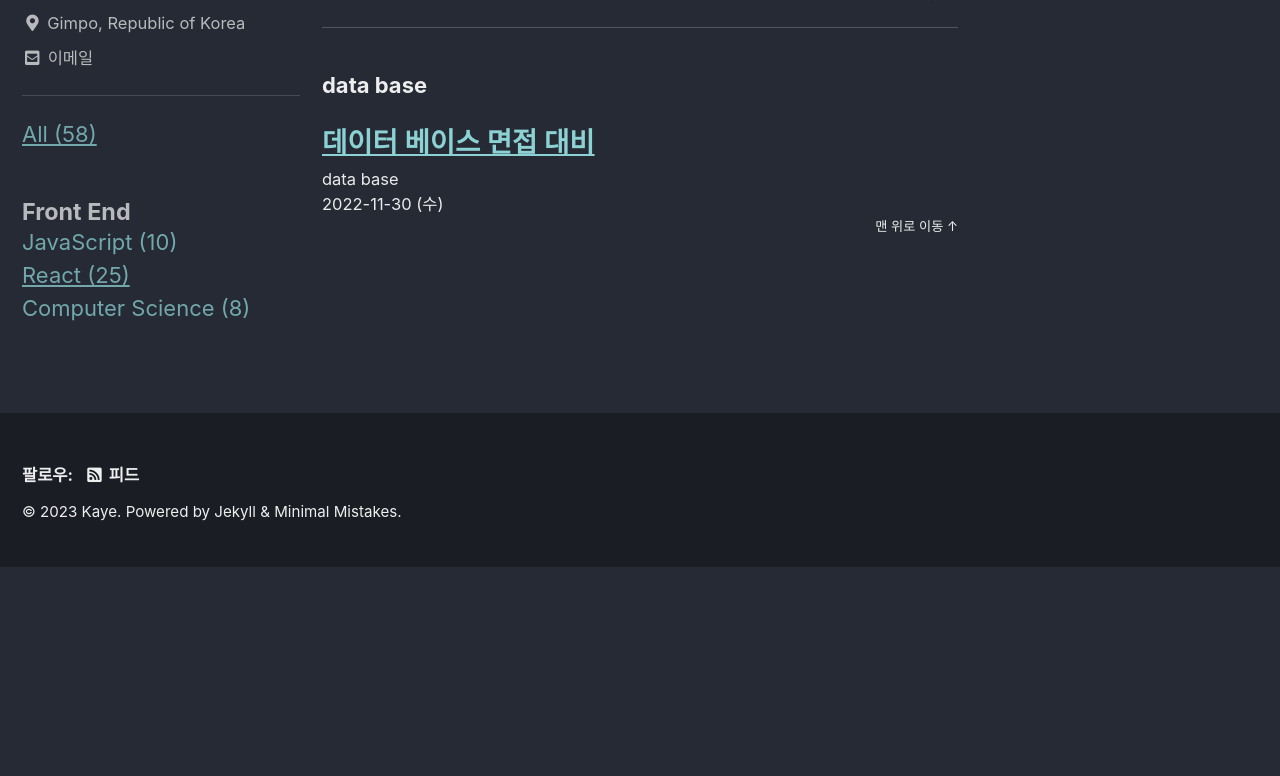
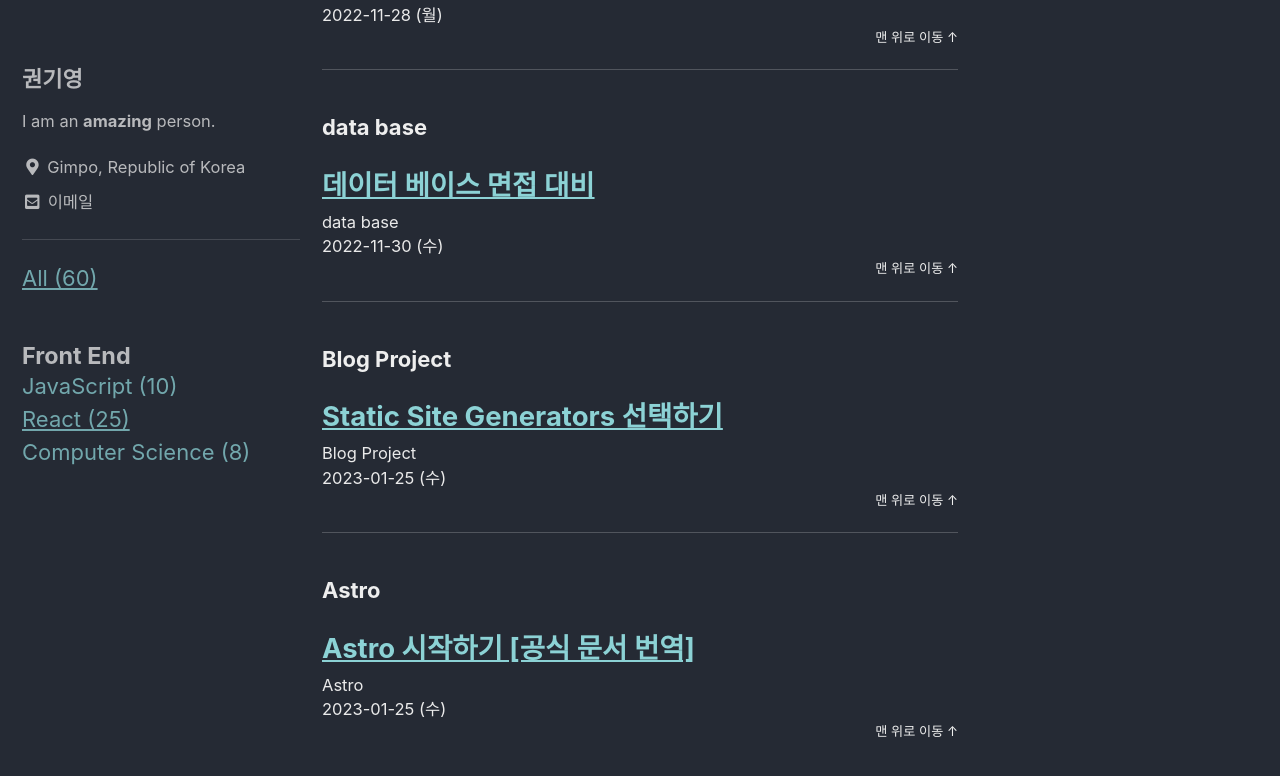
Before and after one commit to jhan117/jhan117.github.io, a Jekyll site: the page built from _pages/category-archive.md, in a window 1280 px wide and 900 px high, scrolled down 7092 px. Shown: the top 776 px of the window. Built offline with Jekyll 4.4.1, drawn with Linux system fonts in a browser that asks for light colours; cached includes are drawn as plain includes; before the commit the page ends 7659 px from its top, so only the background shows below that; part of the change alters nothing that is shown.

Commit message:
TIL: 2023-01-25

````diff
--- a/_posts/2023-01-09-project5.md
+++ b/_posts/2023-01-09-project5.md
@@ -5,7 +5,7 @@ categories:
 toc: true
 toc_label: "프로젝트 과정"
 toc_sticky: true
-last_modified_at: 2023-01-20
+last_modified_at: 2023-01-25
 ---
 
 React 강의를 완강한 후 리팩토링을 하려고 했으나 어디부터 손 대야 할지 막막했다. 배운 건 너무 많았고 고쳐야 할 것도 너무 많아서 고민이 됐다. 그래서 먼저 버그를 줄이는 방향이 좋을 것 같아 TypeScript로 재작성하면서 테스트 코드를 작성하며 자잘한 레거시 코드를 고치는 것이 일단 목표이다. 그리고 기존 코드가 Context가 많고 자주 호출되는 코드임에도 Context로 작성한 경우가 있어 성능에 더 좋은 Redux로 대체하며 복잡한 action을 가진 State의 경우 Reducer로 대체할 생각이다. 그런 다음 NextJS를 이용해 SEO를 개선하고 Firebase의 API 대신 MongoDB에 연결할 예정이다.
@@ -160,6 +160,14 @@ const C2 = (props: CProps) => {};
 
 기존 코드에서는 upvote 버튼을 누르면 느리게 반영이 됐었다. 아마 api로 보내고 데이터를 받아오기 때문인 것 같다. 이렇게 하니 재호출해야하는 문제점도 생겨서 이번엔 api로 보내주고 로컬에도 상태를 수정해서 업데이트 하는 방식으로 했다. 그랬더니 속도가 확연히 좋아졌다!
 
+### Overlay Position 설정 문제
+
+오버레이를 최상단으로 portal하다보니 기존에는 근처 관련 엘리먼트에 relative를 설정해 위치를 조정할 수 있었으나 portal 후에는 설정할 수 없어서 위치를 가져와 계산하는 것이 좋을 것 같다.
+
+`getBoundingClientRect()`나 `getClientRects()`는 윈도우에서 상대적인 위치이기에 이보다는 절대 위치를 가져오는 것이 스크롤시 모달창이 안 뜨고 좋을 것 같다.
+
+엘리먼트의 절대 위치는 `offsetTop()`, `offsetLeft()`, `offsetWidth()`, `offsetHeight()`를 이용하여 알아낼 수 있다. 참고로 스크롤이 얼마나 되어 있는지는 `pageXOffset()`, `pageYOffset`를 이용하면 된다. 이 때, `scrollX` 속성도 똑같지만 다른 브라우저의 호환성을 위해 전자를 권장한다고 한다.
+
 ## React Testing Library API
 
 컴포넌트를 위한 `render`, 훅을 위한 `renderHook`
--- /dev/null
+++ b/_posts/2023-01-25-blog0.md
@@ -0,0 +1,41 @@
+---
+title: "Static Site Generators 선택하기"
+categories:
+  - "Blog Project"
+toc: true
+toc_label: "SSG 선택 과정"
+toc_sticky: true
+last_modified_at: 2023-01-25
+---
+
+블로그를 작성하기 위한 사이트를 만들고 싶었다. 그를 위해선 동적을 사용할 필요가 없고 빠르게 로드되기 때문에 정적 사이트를 구축해보고자 한다. 기존에는 그냥 유튜브에서 다들 Jekyll로 만드는 법을 알려주기에 그 방법밖에 없는 줄 알고 사용했다. 그러다가 문득 React를 배웠는데 왜 Liquid 문법으로 하고 있는거야... 싶어서 React로 할 수 있는 방법이 없나 찾아봤다. 그랬더니 세상에...! 선택지가 굉장히 많았었다.
+
+다양한 라이브러리나 프레임워크가 존재한다.
+
+- Next.js : React
+- Gatsby : React
+- Nuxt : Vue
+- Eleventy : Liquid, Javascript, Markdown 등
+- Astro : React, Vue, Svelte 등
+- Jekyll : Ruby, Liquid
+- Hugo : Go
+- VuePress : Vue
+
+정말 많은데 일단 React를 공부했기 때문에 템플릿이 React나 HTML, Markdown, JS인 것만 추려보겠다. 템플릿은 [여기서](https://jamstack.org/generators/) 참고했다.
+
+- Next.js
+  - 플러그인 라이브러리가 없음
+  - SSR이 필요하면 구현 가능
+- Gatsby
+  - 플러그인 라이브러리가 있음
+  - GraphQL 기반이므로 학습해야 함
+- Astro
+  - 다양한 템플릿 언어로 작성할 수 있음
+  - next, gatsby에 비해 적은 코드를 제공하기에 빠름
+  - Astro islands으로 성능이 좋음
+- Eleventy
+  - 유용한 플러그인 세트가 포함되어 있음
+  - 다양한 템플릿 언어로 작성할 수 있음
+  - Jekyll의 JS 대안으로 소개된 SSG로 발전했기에 Liquid에 의존하여 Jekyll과 유사함
+
+Next.js와 Gatsby도 좋지만 블로그 글에 좀 더 신경쓰고 싶어 콘텐츠 중심인 Astro와 Eleventy를 고민했다. 둘 다 속도도 빠르고 사용하기 편하다는 장점이 있었으나 개인적으로 가독성면에서 Astro 문서가 더 좋았기에 Astro를 선택했다.
--- /dev/null
+++ b/_posts/2023-01-25-blog1.md
@@ -0,0 +1,59 @@
+---
+title: "Astro 시작하기 [공식 문서 번역]"
+categories:
+  - "Astro"
+toc: true
+toc_label: "Astro 시작하기"
+toc_sticky: true
+last_modified_at: 2023-01-25
+---
+
+> 취준생이 공부하기 위한 목적으로 번역기로 번역했음을 참고해 주세요.
+
+## Astro가 무엇인가요?
+
+Astro는 콘텐츠 중심으로 빠른 웹사이트를 구축하기 위한 올인원 웹 프레임워크입니다.
+
+## 주요 특징
+
+- 컴포넌트 독립: 빠른 웹사이트를 구축하기 위한 새로운 웹 아키텍처
+- 서버 우선 API 설계: 사용자의 기기에서 비싼 작업을 제거한다.
+- 기본적으로 Zero JS: 속도를 저하시키는 JS 런타임 오버헤드는 없다.
+- Edge 준비: Deno 또는 Cludflare와 같은 글로벌 edge 런타임이라도 어디에서나 배포할 수 있다.
+- 사용자 지정 가능: Tailwind, MDX 등 100개 이상의 기타 통합들 중에서 선택할 수 있다.
+- UI에 구애받지 않음: React, Preact, Svelte, Vue, Solid, List 등을 지원한다.
+
+Ascro를 특별하게 만드는 것이 무엇인지 더 알아보려면 [Why Astro](https://docs.astro.build/en/concepts/why-astro/)에서 자세한 설명을 확인해 보세요.
+
+## 브라우저에서 Astro 시도해보기
+
+[astro.new](https://astro.new/)에 방문해 다양한 템플릿들 중 시작해 보고 싶은 것을 선택해 보세요. 브라우저에서 Astro가 완전하게 작동하는 버전을 가지고 놀아보세요!
+
+## 첫 프로젝트 시작하기
+
+유용한 `create astro` CLI 마법사를 이용해 새로운 Astro 프로젝트를 만들고 로컬에서 실행해 봅시다.
+
+```shell
+# create a new project with npm
+npm create astro@latest
+
+# create a new project with pnpm
+pnpm create astro@latest
+
+# create a new project with yarn
+yarn create astro
+```
+
+[Installation Guide](https://docs.astro.build/en/install/auto/)에는 CLI 마법사를 사용하여 Astro를 설치하고 기존 Astro GitHub 저장소에서 새 프로젝트를 생성하며 Astro를 수동으로 설치하는 방법에 대한 전체적인 단계별 지침이 나와 있습니다.
+
+## Astro 배우기
+
+## Astro 확장하기
+
+## 커뮤니티에 가입하기
+
+## 새로워진 점은?
+
+---
+
+- [Astro DOCS - Getting Started](https://docs.astro.build/en/getting-started/)
````
